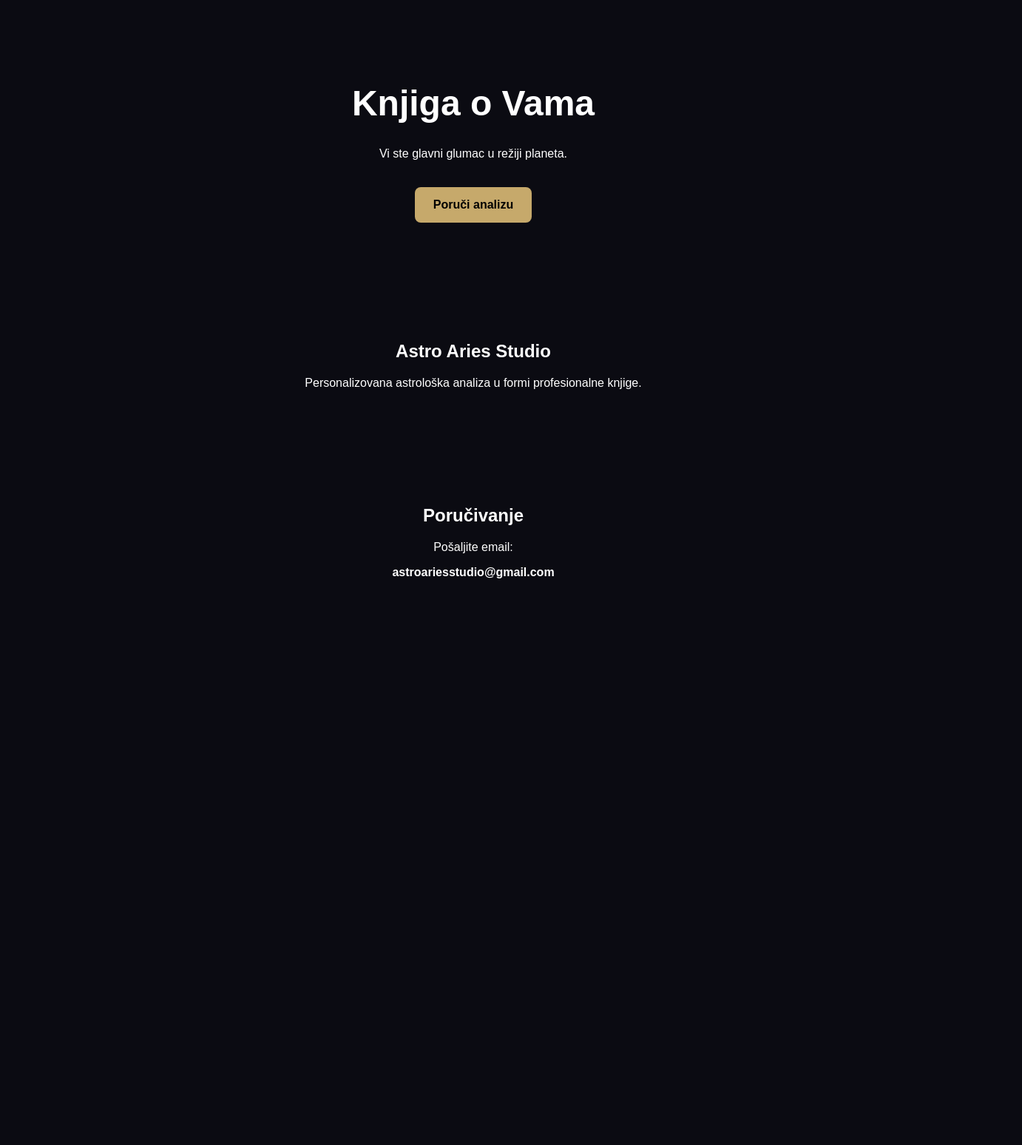
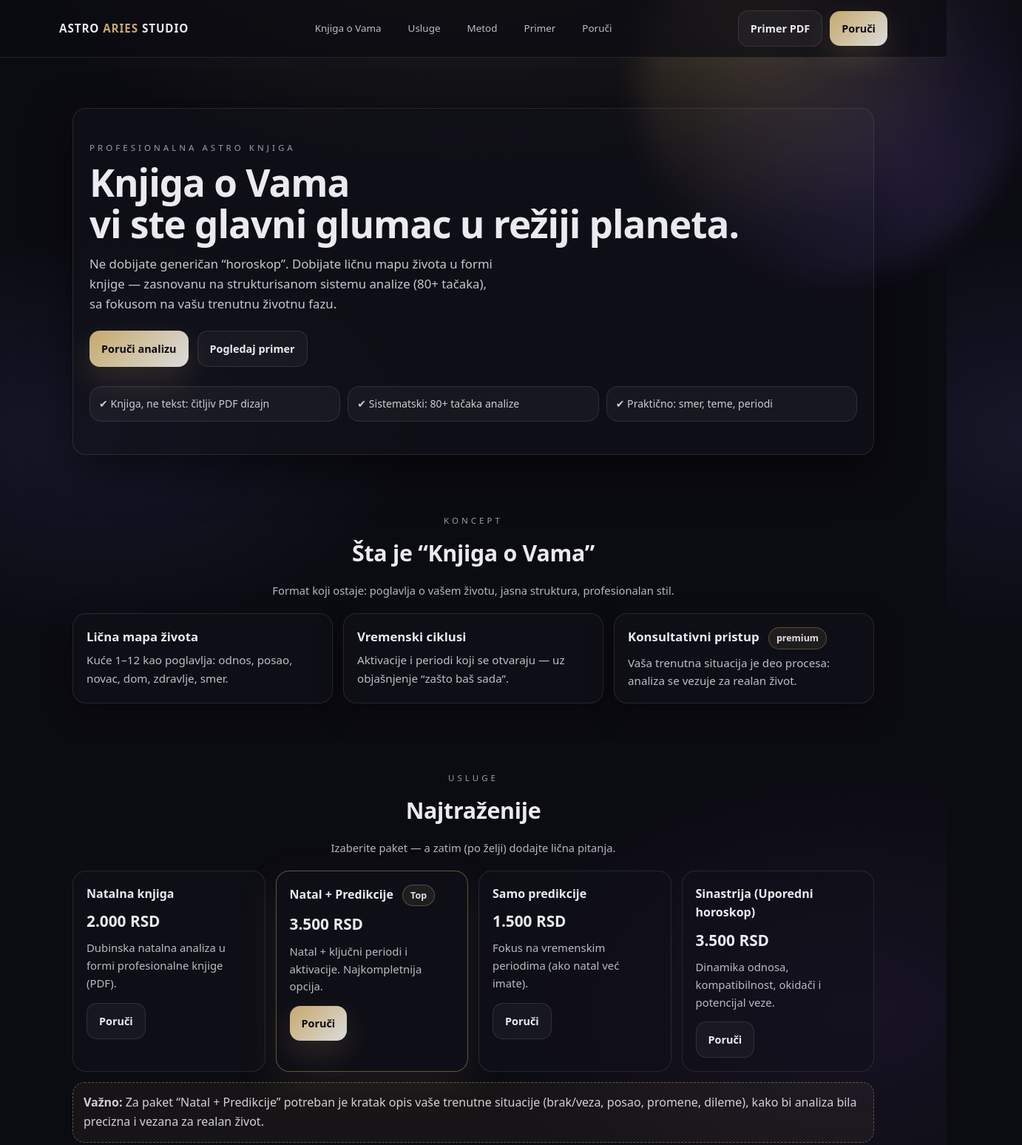
Before and after one commit to astroariesstudio-sys/astro-aries-studio, a plain HTML site: page index.html in a window 1280 px wide. Shown: the top 1548 px of the page at 74% size, 1382 px wide, since content can reach past the window. Before the commit the page ends 859 px from the top, so only its background shows below. Drawn offline with Linux system fonts and the light colour scheme.

Commit message:
index.html

```diff
--- a/index.html
+++ b/index.html
@@ -1,62 +1,140 @@
 <!DOCTYPE html>
 <html lang="sr">
 <head>
-<meta charset="UTF-8">
-<meta name="viewport" content="width=device-width, initial-scale=1.0">
-<title>Astro Aries Studio</title>
-
-<style>
-body{
-font-family: Arial, sans-serif;
-background:#0b0b12;
-color:white;
-margin:0;
-text-align:center;
-}
-
-.hero{
-padding:80px 20px;
-}
-
-h1{
-font-size:48px;
-}
-
-.btn{
-background:#c6a96b;
-color:black;
-padding:15px 25px;
-text-decoration:none;
-border-radius:8px;
-font-weight:bold;
-display:inline-block;
-margin-top:20px;
-}
-
-.section{
-padding:60px 20px;
-}
-</style>
+  <meta charset="UTF-8" />
+  <meta name="viewport" content="width=device-width, initial-scale=1.0" />
+  <title>Astro Aries Studio — Knjiga o Vama</title>
+  <link rel="stylesheet" href="assets/style.css" />
 </head>
-
 <body>
 
-<div class="hero">
-<h1>Knjiga o Vama</h1>
-<p>Vi ste glavni glumac u režiji planeta.</p>
-<a class="btn" href="#order">Poruči analizu</a>
-</div>
+<header>
+  <div class="container nav">
+    <a class="brand" href="index.html">ASTRO <span>ARIES</span> STUDIO</a>
+    <nav class="navlinks">
+      <a href="knjiga.html">Knjiga o Vama</a>
+      <a href="usluge.html">Usluge</a>
+      <a href="metod.html">Metod</a>
+      <a href="primer.html">Primer</a>
+      <a href="poruci.html">Poruči</a>
+    </nav>
+    <div class="cta">
+      <a class="btn ghost" href="primer.html">Primer PDF</a>
+      <a class="btn primary" href="poruci.html">Poruči</a>
+    </div>
+  </div>
+</header>
 
-<div class="section">
-<h2>Astro Aries Studio</h2>
-<p>Personalizovana astrološka analiza u formi profesionalne knjige.</p>
-</div>
+<main class="container">
+  <section class="hero">
+    <div class="heroGlow"></div>
+    <div class="heroCard">
+      <div class="kicker">PROFESIONALNA ASTRO KNJIGA</div>
+      <h1>Knjiga o Vama<br/>vi ste glavni glumac u režiji planeta.</h1>
+      <p class="subhead">
+        Ne dobijate generičan “horoskop”. Dobijate ličnu mapu života u formi knjige —
+        zasnovanu na strukturisanom sistemu analize (80+ tačaka), sa fokusom na vašu trenutnu životnu fazu.
+      </p>
+      <div class="heroActions">
+        <a class="btn primary" href="poruci.html">Poruči analizu</a>
+        <a class="btn ghost" href="primer.html">Pogledaj primer</a>
+      </div>
 
-<div class="section" id="order">
-<h2>Poručivanje</h2>
-<p>Pošaljite email:</p>
-<p><b>astroariesstudio@gmail.com</b></p>
-</div>
+      <div class="badges">
+        <div class="badge">✔ Knjiga, ne tekst: čitljiv PDF dizajn</div>
+        <div class="badge">✔ Sistematski: 80+ tačaka analize</div>
+        <div class="badge">✔ Praktično: smer, teme, periodi</div>
+      </div>
+    </div>
+  </section>
 
+  <section class="section">
+    <div class="sectionTitle">
+      <div class="kicker">KONCEPT</div>
+      <h2>Šta je “Knjiga o Vama”</h2>
+      <p class="small">Format koji ostaje: poglavlja o vašem životu, jasna struktura, profesionalan stil.</p>
+    </div>
+
+    <div class="grid">
+      <div class="card">
+        <h3>Lična mapa života</h3>
+        <p>Kuće 1–12 kao poglavlja: odnos, posao, novac, dom, zdravlje, smer.</p>
+      </div>
+      <div class="card">
+        <h3>Vremenski ciklusi</h3>
+        <p>Aktivacije i periodi koji se otvaraju — uz objašnjenje “zašto baš sada”.</p>
+      </div>
+      <div class="card">
+        <h3>Konsultativni pristup <span class="tag">premium</span></h3>
+        <p>Vaša trenutna situacija je deo procesa: analiza se vezuje za realan život.</p>
+      </div>
+    </div>
+  </section>
+
+  <section class="section">
+    <div class="sectionTitle">
+      <div class="kicker">USLUGE</div>
+      <h2>Najtraženije</h2>
+      <p class="small">Izaberite paket — a zatim (po želji) dodajte lična pitanja.</p>
+    </div>
+
+    <div class="pricing">
+      <div class="price">
+        <div class="name">Natalna knjiga</div>
+        <div class="amount">2.000 RSD</div>
+        <div class="desc">Dubinska natalna analiza u formi profesionalne knjige (PDF).</div>
+        <div class="actions"><a class="btn ghost" href="poruci.html">Poruči</a></div>
+      </div>
+
+      <div class="price featured">
+        <div class="name">Natal + Predikcije <span class="tag">Top</span></div>
+        <div class="amount">3.500 RSD</div>
+        <div class="desc">Natal + ključni periodi i aktivacije. Najkompletnija opcija.</div>
+        <div class="actions"><a class="btn primary" href="poruci.html">Poruči</a></div>
+      </div>
+
+      <div class="price">
+        <div class="name">Samo predikcije</div>
+        <div class="amount">1.500 RSD</div>
+        <div class="desc">Fokus na vremenskim periodima (ako natal već imate).</div>
+        <div class="actions"><a class="btn ghost" href="poruci.html">Poruči</a></div>
+      </div>
+
+      <div class="price">
+        <div class="name">Sinastrija (Uporedni horoskop)</div>
+        <div class="amount">3.500 RSD</div>
+        <div class="desc">Dinamika odnosa, kompatibilnost, okidači i potencijal veze.</div>
+        <div class="actions"><a class="btn ghost" href="poruci.html">Poruči</a></div>
+      </div>
+    </div>
+
+    <div style="margin-top:14px" class="note">
+      <b>Važno:</b> Za paket “Natal + Predikcije” potreban je kratak opis vaše trenutne situacije (brak/veza, posao, promene, dileme),
+      kako bi analiza bila precizna i vezana za realan život.
+    </div>
+  </section>
+
+  <section class="section">
+    <div class="sectionTitle">
+      <div class="kicker">UZORAK</div>
+      <h2>Primer izveštaja</h2>
+      <p class="small">Pogledajte stil i strukturu. Vaš izveštaj je 100% personalizovan.</p>
+      <div style="margin-top:12px">
+        <a class="btn primary" href="primer.html">Otvori primer</a>
+      </div>
+    </div>
+  </section>
+</main>
+
+<footer>
+  <div class="container" style="display:flex;justify-content:space-between;gap:12px;flex-wrap:wrap">
+    <div>© <span id="y"></span> Astro Aries Studio</div>
+    <div><a href="poruci.html">astroariesstudio@gmail.com</a></div>
+  </div>
+</footer>
+
+<script>
+  document.getElementById("y").textContent = new Date().getFullYear();
+</script>
 </body>
 </html>
```
